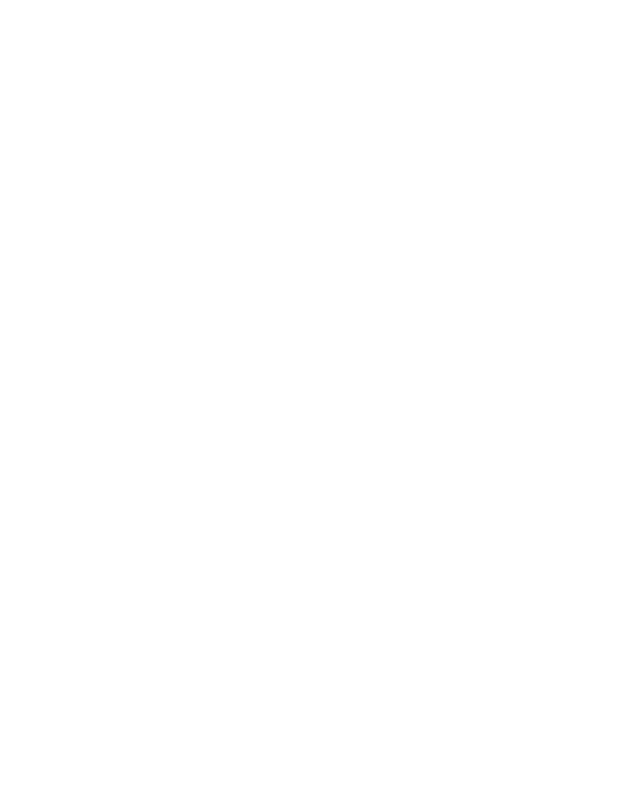
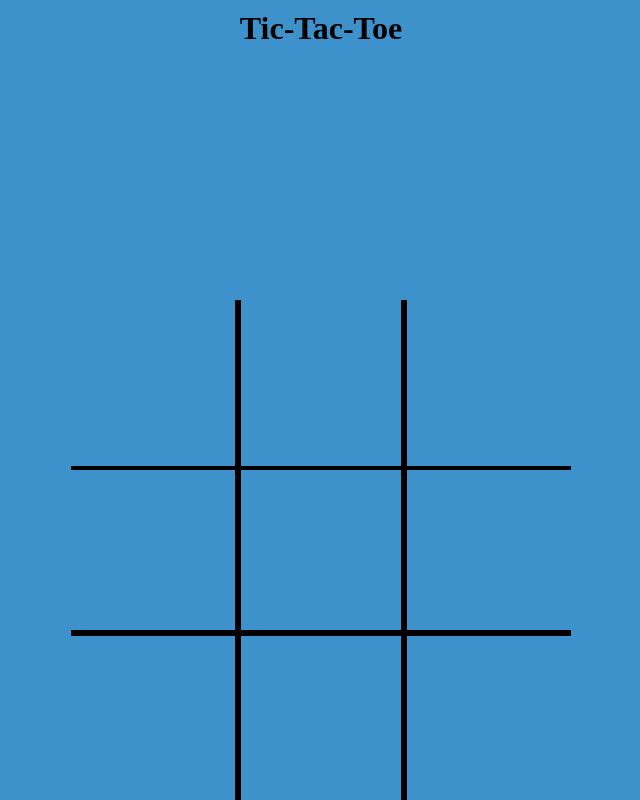
Before and after one commit to CTMendoza/OP-Tic-Tac-Toe, a plain HTML site: page index.html in a window 1280 px wide. Shown: the whole page, without its empty margins (319-959 px from the left). Drawn offline with Linux system fonts and the light colour scheme.

Commit message:
Created html and css styling for tic tac toe board

```diff
--- a/index.html
+++ b/index.html
@@ -7,7 +7,18 @@
     <title>Document</title>
 </head>
 <body>
-
+    <h1>Tic-Tac-Toe</h1>
+    <div class="board">
+        <div class="tile" data-index = "0"></div>
+        <div class="tile" data-index = "1"></div>
+        <div class="tile" data-index = "2"></div>
+        <div class="tile" data-index = "3"></div>
+        <div class="tile" data-index = "4"></div>
+        <div class="tile" data-index = "5"></div>
+        <div class="tile" data-index = "6"></div>
+        <div class="tile" data-index = "7"></div>
+        <div class="tile" data-index = "8"></div>
+    </div>
     <script src="main.js"></script>
 </body>
 </html>
--- a/styles.css
+++ b/styles.css
@@ -0,0 +1,53 @@
+body {
+    height: 100vh;
+    margin: 0px;
+    background-color: #3E92CC;
+    display: flex;
+    flex-direction: column;
+    align-items: center;
+    justify-content: space-between;
+}
+
+h1 {
+    margin: 10px;
+    text-align: center;
+}
+
+.board {
+    display: grid;
+    grid-template-columns: repeat(3, 1fr);
+    grid-template-rows: repeat(3, 1fr);
+    height: 500px;
+    width: 500px;
+}
+
+.tile {
+    border: solid;
+}
+
+
+.tile[data-index="0"],
+.tile[data-index="1"],
+.tile[data-index="2"]  {
+    border-top-width: 0px;
+    border-bottom-width: 1px;
+}
+
+
+.tile[data-index="0"],
+.tile[data-index="3"],
+.tile[data-index="6"]  {
+    border-left-width: 0px;
+}
+
+.tile[data-index="2"],
+.tile[data-index="5"],
+.tile[data-index="8"] {
+    border-right-width: 0px;
+}
+
+.tile[data-index="6"],
+.tile[data-index="7"],
+.tile[data-index="8"] {
+    border-bottom-width: 0px;
+}
```
